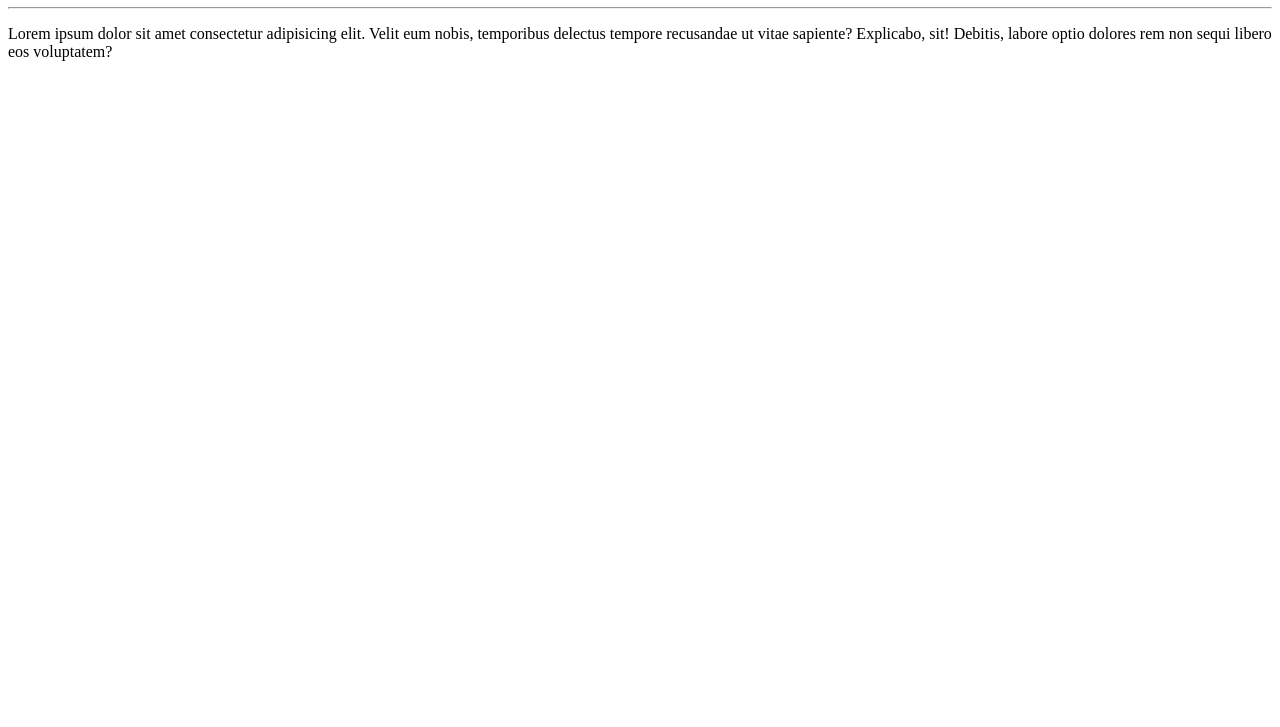
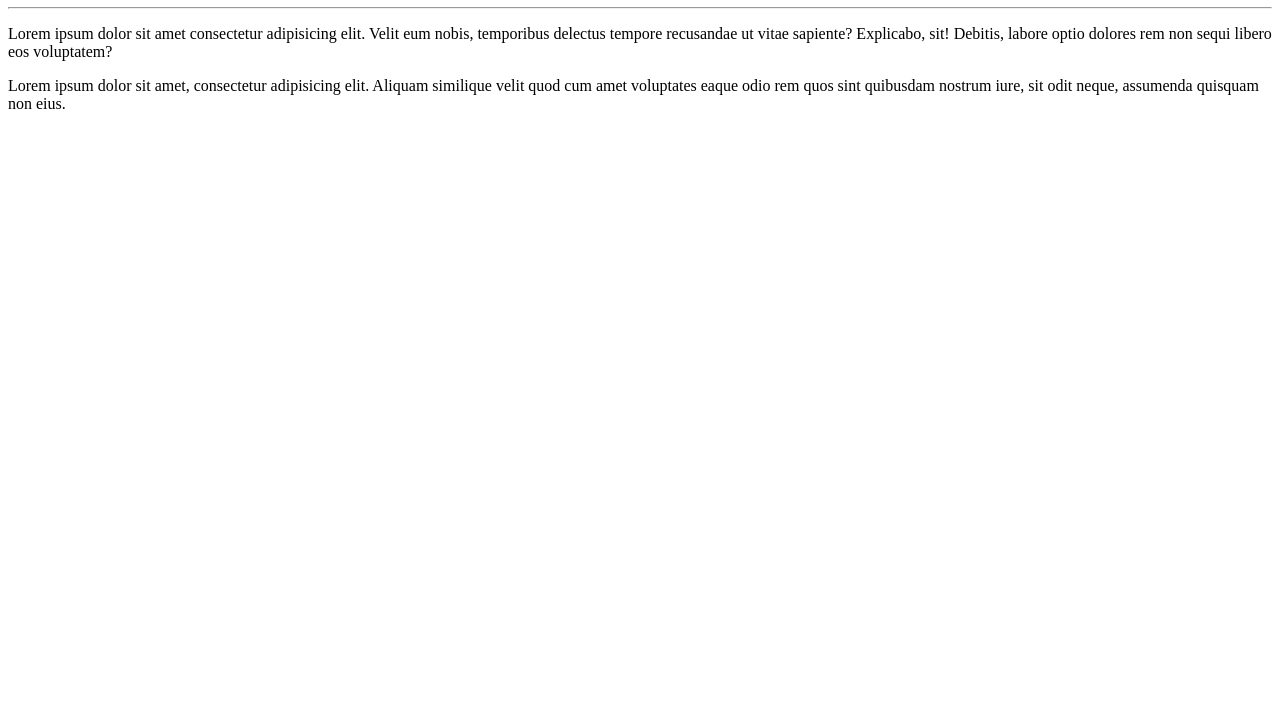
Before and after one commit to LucasAndreotti/OlaMundo, a plain HTML site: page site-exemplo/index.html in a window 1280 px wide. Shown: the part 73-800 px from the top of the page. Drawn offline with Linux system fonts and the light colour scheme.

Commit message:
adicionei um parágrafo

```diff
--- a/site-exemplo/index.html
+++ b/site-exemplo/index.html
@@ -10,5 +10,6 @@
     <hr>
     <p>Lorem ipsum dolor sit amet consectetur adipisicing elit. Velit eum nobis, temporibus delectus tempore recusandae ut vitae sapiente? Explicabo, sit! Debitis, labore optio dolores rem non sequi libero eos voluptatem?
     </p>
+    <p>Lorem ipsum dolor sit amet, consectetur adipisicing elit. Aliquam similique velit quod cum amet voluptates eaque odio rem quos sint quibusdam nostrum iure, sit odit neque, assumenda quisquam non eius.</p>
 </body>
 </html>
```
